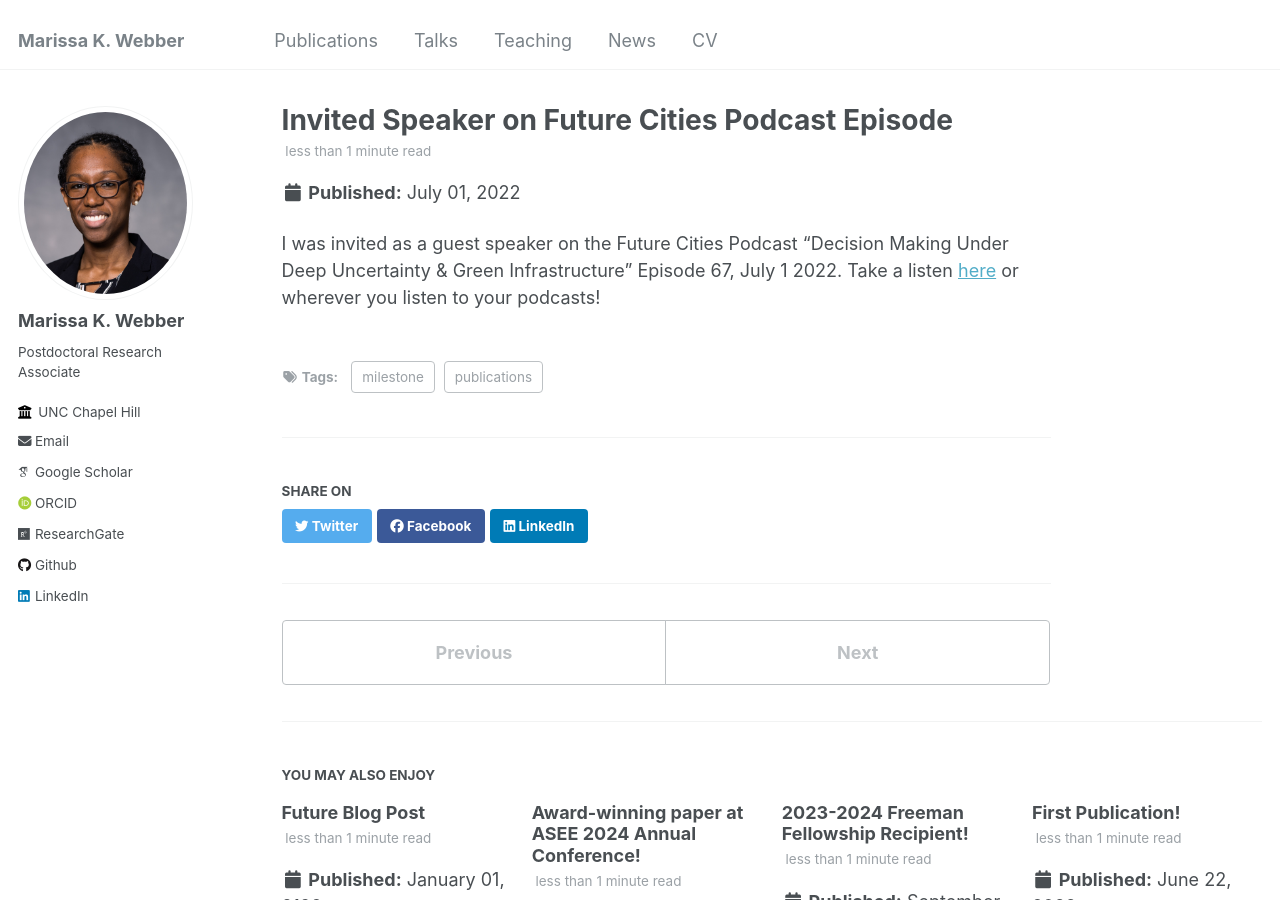
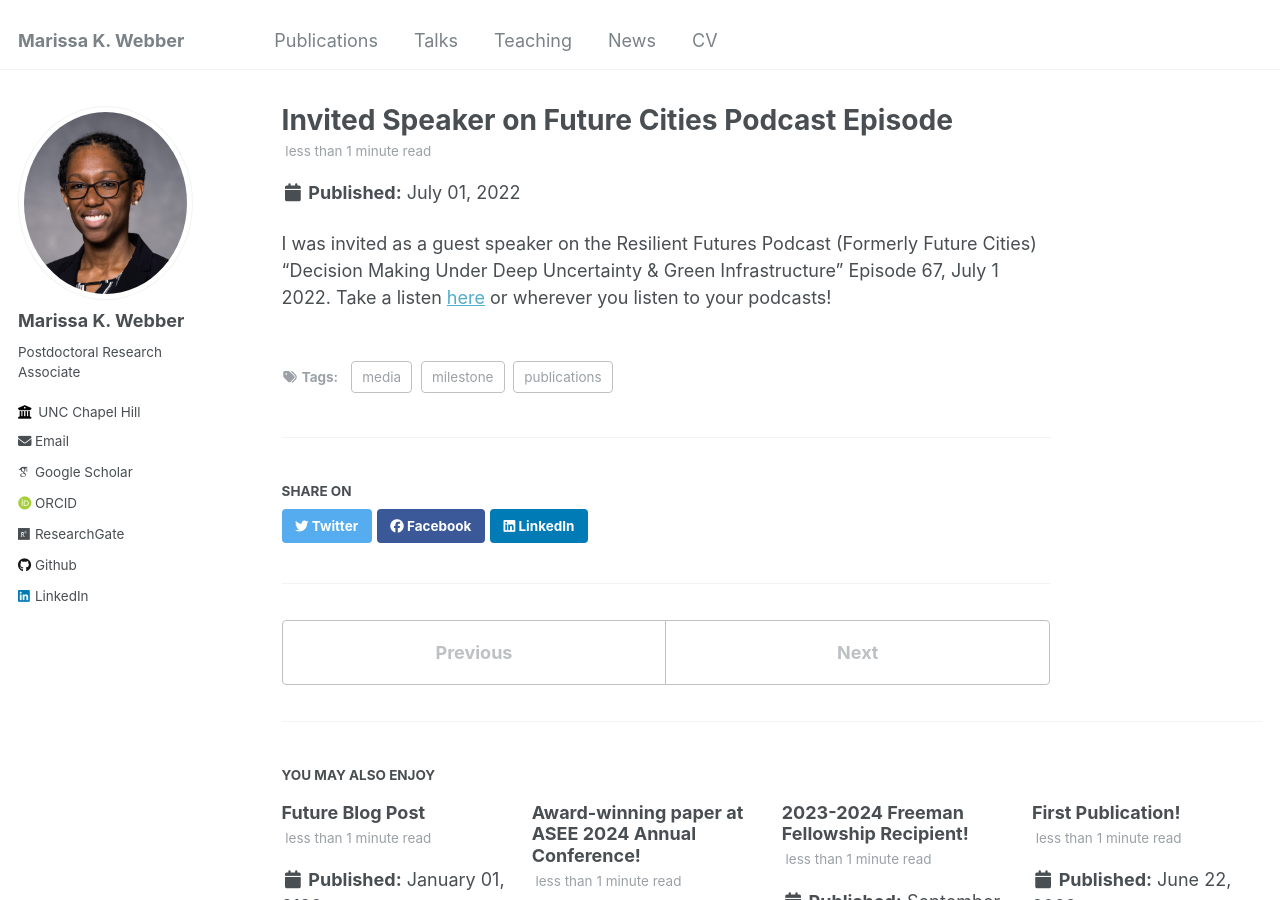
Before and after one commit to mwebber2/marissakwebber, a Jekyll site: the page built from _posts/2022-07-01-blog-post.md, in a window 1280 px wide and 900 px high. Built offline with Jekyll 4.4.1, drawn with Linux system fonts in a browser that asks for light colours; some web fonts are replaced.

Commit message:
Update 2022-07-01-blog-post.md
update media and tag

```diff
--- a/_posts/2022-07-01-blog-post.md
+++ b/_posts/2022-07-01-blog-post.md
@@ -5,6 +5,7 @@ permalink: /posts/2022/07/blog-post-podcast/
 tags:
   - publications
   - milestone
+  - media
 ---
 
-I was invited as a guest speaker on the Future Cities Podcast “Decision Making Under Deep Uncertainty & Green Infrastructure” Episode 67, July 1 2022. Take a listen [here](https://www.stitcher.com/show/future-cities/episode/decision-making-under-deep-uncertainty-green-infrastructure-204540793) or wherever you listen to your podcasts!
+I was invited as a guest speaker on the Resilient Futures Podcast (Formerly Future Cities) “Decision Making Under Deep Uncertainty & Green Infrastructure” Episode 67, July 1 2022. Take a listen [here](https://www.stitcher.com/show/future-cities/episode/decision-making-under-deep-uncertainty-green-infrastructure-204540793) or wherever you listen to your podcasts!
```
